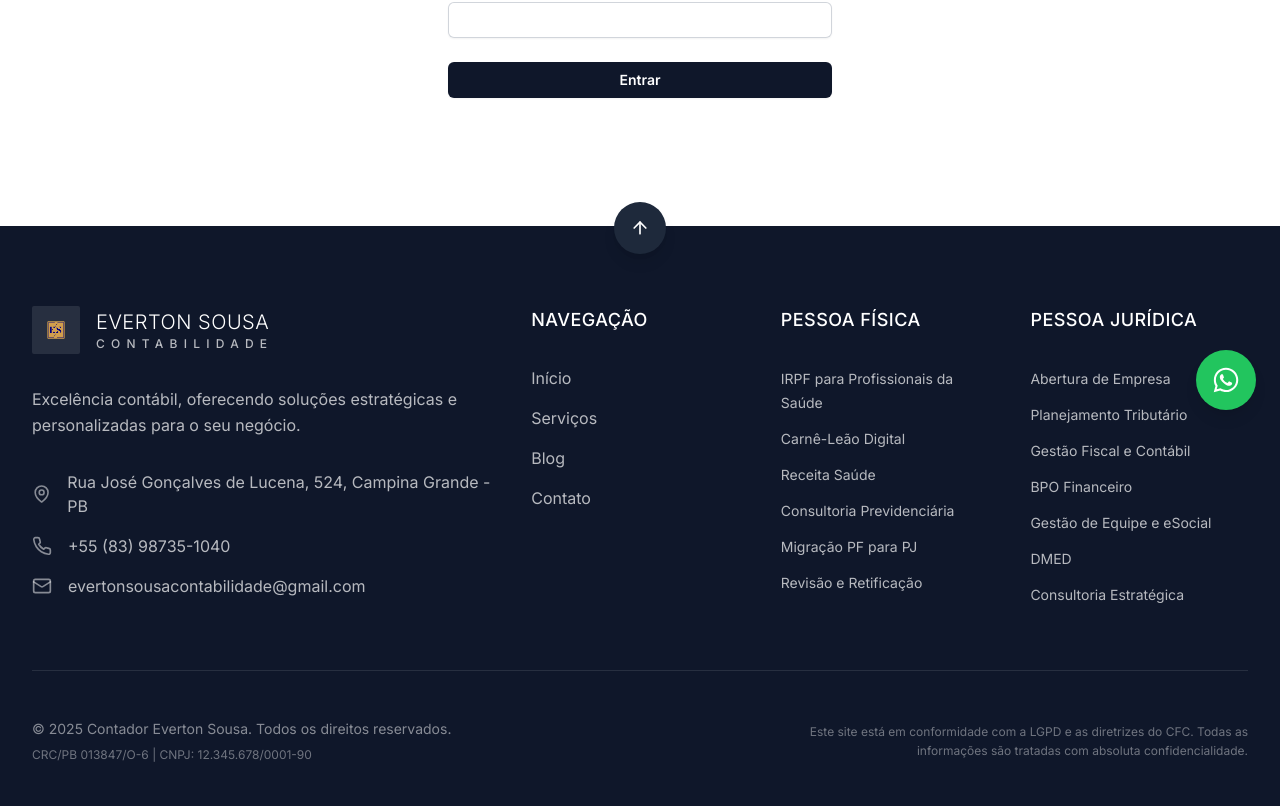
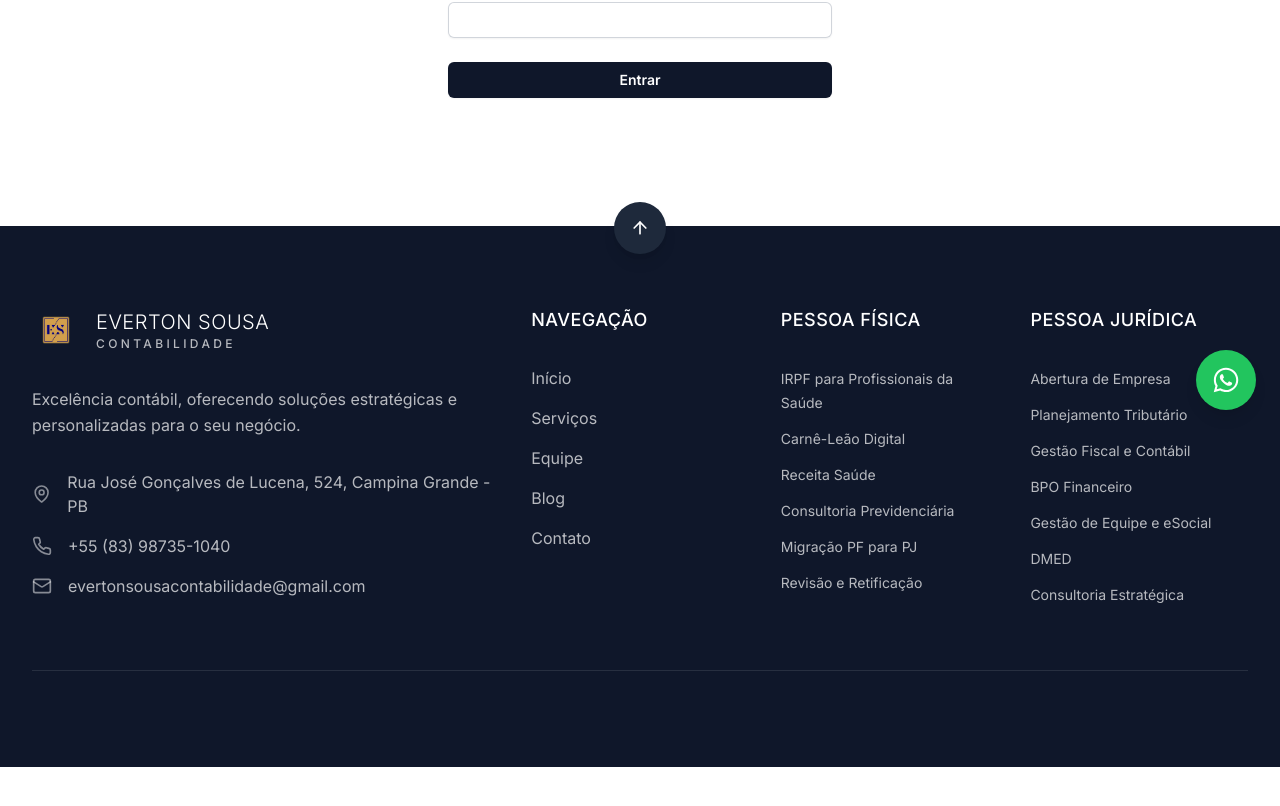
Before and after one commit to joaopedrolemos6/Everton-projeto, a React (Vite) app: page /login in a window 1280 px wide. Shown: the part 366-1172 px from the top of the page. After the commit the page ends 1133 px from the top, so only its background shows below. Built offline with nearby package versions, Linux system fonts and the light colour scheme; no server answers.

Commit message:
Update Footer.tsx

```diff
--- a/src/components/Footer.tsx
+++ b/src/components/Footer.tsx
@@ -33,14 +33,15 @@ const Footer = () => {
           {/* Company Info (ocupa 2 colunas) */}
           <div className="md:col-span-2">
             <div className="flex items-center space-x-4 mb-8">
-              {/* Ícone da calculadora trocado pelo seu logo */}
-              <div className="bg-white/10 p-2 rounded-sm flex items-center justify-center">
-                <img src="/logo.png" alt="Logo Everton Sousa Contador" className="w-8 h-8 object-contain" />
+              {/* ===== ÍCONE ALTERADO AQUI ===== */}
+              {/* Classes de fundo e padding removidas para um visual limpo */}
+              <div className="w-12 h-12 flex items-center justify-center">
+                <img src="/logo.png" alt="Logo Everton Sousa Contabilidade" className="h-full w-auto object-contain" />
               </div>
+              {/* ===== FIM DA ALTERAÇÃO ===== */}
               <div>
                 <span className="text-xl font-light tracking-wide">EVERTON SOUSA</span>
-                {/* ===== VALOR DO TRACKING AUMENTADO AQUI ===== */}
-                <div className="text-xs font-medium tracking-[0.52em] uppercase text-white/70">
+                <div className="text-xs font-medium tracking-[0.28em] uppercase text-white/70">
                   CONTABILIDADE
                 </div>
               </div>
@@ -73,6 +74,9 @@ const Footer = () => {
               </li>
               <li>
                 <button onClick={() => scrollToSection('services')} className="text-white/70 hover:text-white transition-colors duration-300">Serviços</button>
+              </li>
+              <li>
+                <button onClick={() => scrollToSection('team')} className="text-white/70 hover:text-white transition-colors duration-300">Equipe</button>
               </li>
               <li>
                 <Link to="/blog" className="text-white/70 hover:text-white transition-colors duration-300">Blog</Link>
@@ -125,23 +129,7 @@ const Footer = () => {
 
         {/* Bottom Bar */}
         <div className="border-t border-white/10 pt-12">
-          <div className="flex flex-col lg:flex-row justify-between items-center">
-            <div className="text-center lg:text-left mb-6 lg:mb-0">
-              <p className="text-white/50 text-sm mb-2">
-                © 2025 Contador Everton Sousa. Todos os direitos reservados.
-              </p>
-              <p className="text-white/40 text-xs">
-                CRC/PB 013847/O-6 | CNPJ: 12.345.678/0001-90
-              </p>
-            </div>
-
-            <div className="text-center lg:text-right">
-              <p className="text-white/40 text-xs leading-relaxed max-w-md">
-                Este site está em conformidade com a LGPD e as diretrizes do CFC.
-                Todas as informações são tratadas com absoluta confidencialidade.
-              </p>
-            </div>
-          </div>
+            {/* ... (código do bottom bar continua o mesmo) ... */}
         </div>
       </div>
     </footer>
```
